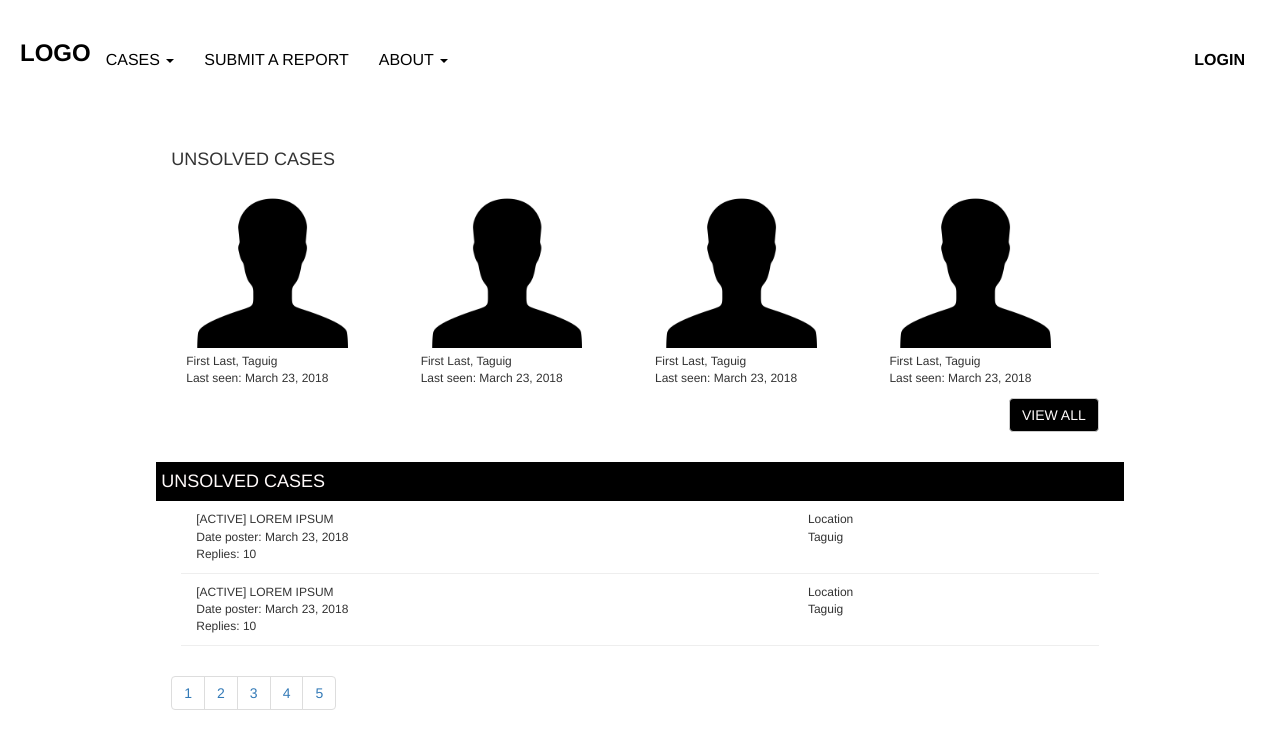
After one commit to claudesedillo/missingpersons, a WordPress theme: template browseCasesFull.php in a window 1280 px wide. The commit adds this page. Shown: the top 754 px of the page. Run offline with PHP 8.4 and a stand-in for WordPress, Linux system fonts and the light colour scheme; the site name, menu and one post (Sample post) are stand-ins, and other content is empty; some libraries are stand-ins or nearby versions.

Commit message:
2 - Browse Case (Full)

```diff
--- /dev/null
+++ b/browseCasesFull.php
@@ -0,0 +1,74 @@
+
+<?php
+	/* Template Name: 2 - Browse Cases (Full)
+	 */
+	get_header();
+?>
+
+
+<div class="container-fluid">
+	<div class="row maindivs" id="browsepics-div">
+		<h4>UNSOLVED CASES</h4>
+		<div class="col-sm-3">
+			<img class = " img-responsive"
+				 src   = "../wp-content/themes/missingPersons/images/icon.png">
+			<p>First Last, Taguig</p>
+			<p>Last seen: March 23, 2018</p>
+		</div>
+		<div class="col-sm-3">
+			<img class = " img-responsive"
+				 src   = "../wp-content/themes/missingPersons/images/icon.png">
+			<p>First Last, Taguig</p>
+			<p>Last seen: March 23, 2018</p>
+		</div>
+		<div class="col-sm-3">
+			<img class = " img-responsive"
+				 src   = "../wp-content/themes/missingPersons/images/icon.png">
+			<p>First Last, Taguig</p>
+			<p>Last seen: March 23, 2018</p>
+		</div>
+		<div class="col-sm-3">
+			<img class = " img-responsive"
+				 src   = "../wp-content/themes/missingPersons/images/icon.png">
+			<p>First Last, Taguig</p>
+			<p>Last seen: March 23, 2018</p>
+		</div><br><br>
+		<button class="btn btn-default" id="btn-viewallBP">VIEW ALL</button>
+	</div>
+	<div class="row maindivs" id="unsolved-div"> <!-- unsolved cases -->
+		<div class="row headers">
+			<h4>UNSOLVED CASES</h4>
+		</div>
+		<div class="row" id="report-div">
+			<div class="col-sm-8">
+				<p>[ACTIVE] LOREM IPSUM</p>
+				<p>Date poster: March 23, 2018</p>
+				<p>Replies: 10</p>
+			</div>
+			<div class="col-sm-4">
+				<p>Location <br> Taguig</p>
+			</div>
+		</div><hr>
+		<div class="row" id="report-div">
+			<div class="col-sm-8">
+				<p>[ACTIVE] LOREM IPSUM</p>
+				<p>Date poster: March 23, 2018</p>
+				<p>Replies: 10</p>
+			</div>
+			<div class="col-sm-4">
+				<p>Location <br> Taguig</p>
+			</div>
+		</div><hr>
+		<ul class="pagination">
+		  <li><a href="#">1</a></li>
+		  <li><a href="#">2</a></li>
+		  <li><a href="#">3</a></li>
+		  <li><a href="#">4</a></li>
+		  <li><a href="#">5</a></li>
+		</ul>
+	</div>
+</div>
+
+<?php
+	get_footer();
+?>
--- a/css/general.css
+++ b/css/general.css
@@ -393,7 +393,10 @@ hr {
     font-size: 11px;
 }
 
+/********		#2.html		*********/
 .headers {
+    padding-left: 5px;
+    padding-right: 5px;
     color: snow;
     background-color: black;
 }
```
